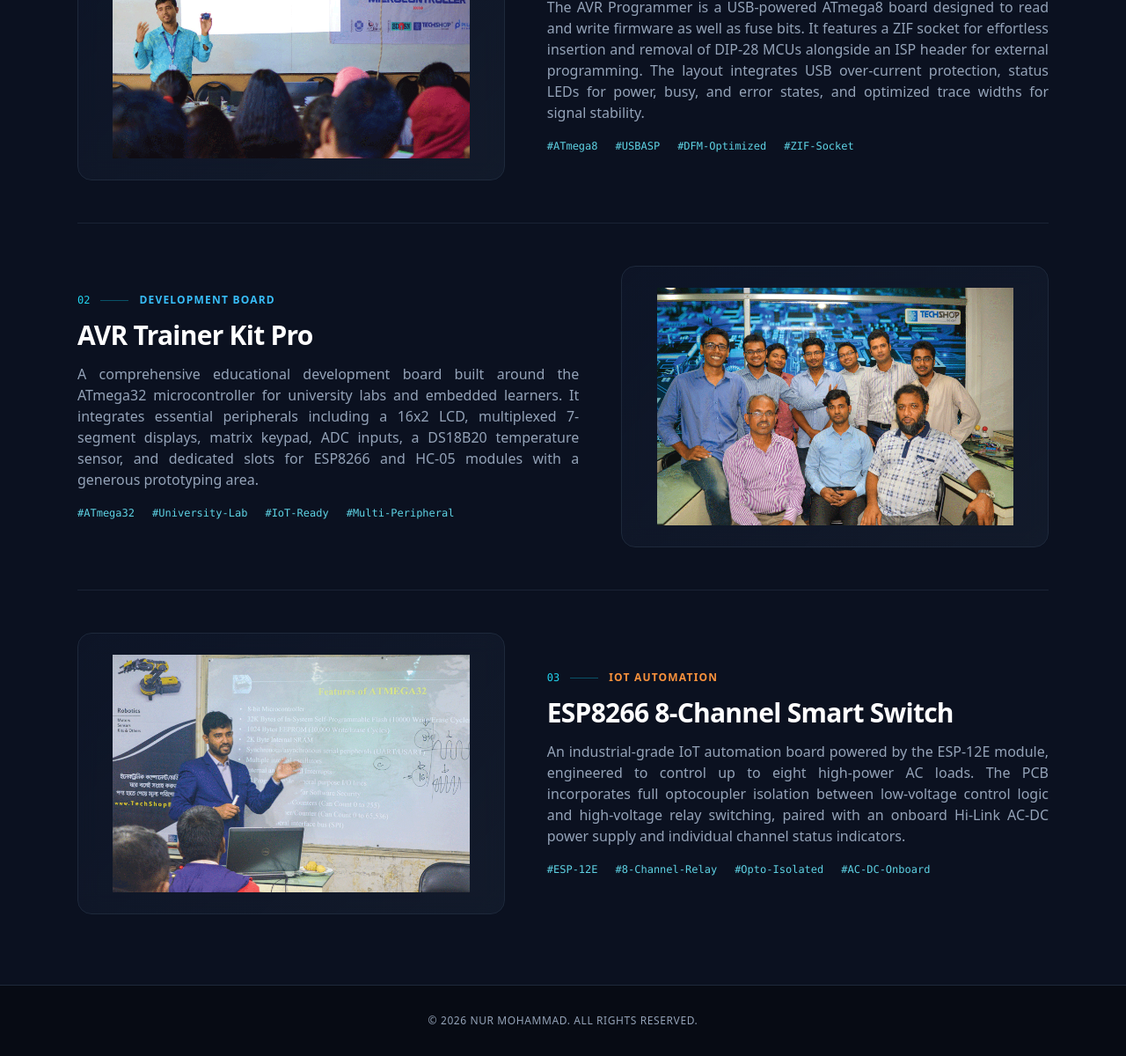
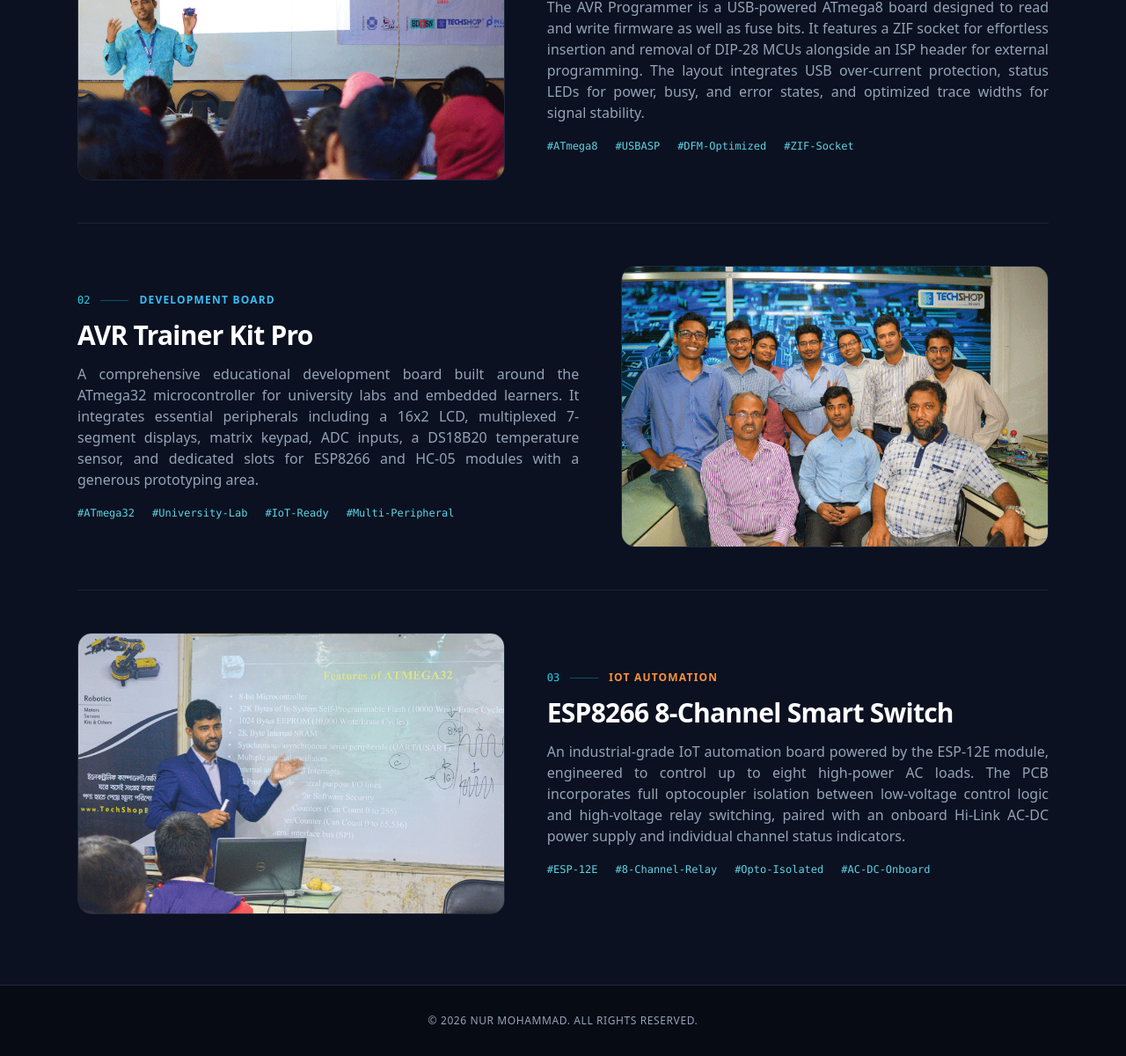
Before and after one commit to nur6078/Portfolio, a plain HTML site: page project.html in a window 1280 px wide. Shown: the part 403-1603 px from the top of the page at 88% size. Drawn offline with nearby package versions, Linux system fonts and the light colour scheme.

Commit message:
Update project.html

```diff
--- a/project.html
+++ b/project.html
@@ -28,7 +28,7 @@
             <nav class="hidden md:flex space-x-6 text-xs font-semibold uppercase tracking-wider text-slate-400">
                 <a href="index.html#home" class="hover:text-cyan-400 transition">1. Home</a>
                 <a href="hardware.html" class="text-cyan-400 font-bold border-b-2 border-cyan-500 pb-5 -mb-5 transition">2. PCB & Hardware</a>
-                <a href="index.html#projects" class="hover:text-cyan-400 transition">3. Projects</a>
+                <a href="project.html" class="hover:text-cyan-400 transition">3. Projects</a>
                 <a href="training.html" class="hover:text-cyan-400 transition">4. Training & Workshops</a>
                 <a href="index.html#contact" class="hover:text-cyan-400 transition">Contact</a>
             </nav>
@@ -52,11 +52,11 @@
 
             <!-- Project 1: Image Left, Text Right -->
             <section class="flex flex-col md:flex-row items-center gap-8 md:gap-12 group">
-                <!-- Image Showcase -->
+                <!-- Image Showcase (Full Fill, No Inner Corner Gap) -->
                 <div class="w-full md:w-[46%] relative">
                     <div class="absolute -inset-2 bg-gradient-to-r from-cyan-500/10 to-emerald-500/10 rounded-2xl blur-xl opacity-0 group-hover:opacity-100 transition duration-700"></div>
-                    <div class="relative glass-card border border-slate-800 rounded-2xl p-4 md:p-6 flex items-center justify-center h-64 md:h-80 overflow-hidden glow-hover transition">
-                        <img src="seminar-photo-1.png" alt="AVR Programmer ZIF" class="w-full h-full object-contain group-hover:scale-105 transition-transform duration-700 ease-out">
+                    <div class="relative glass-card border border-slate-800 rounded-2xl flex items-center justify-center h-64 md:h-80 overflow-hidden glow-hover transition">
+                        <img src="seminar-photo-1.png" alt="AVR Programmer ZIF" class="w-full h-full object-cover group-hover:scale-105 transition-transform duration-700 ease-out">
                     </div>
                 </div>
 
@@ -116,11 +116,11 @@
                     </div>
                 </div>
 
-                <!-- Image Showcase -->
+                <!-- Image Showcase (Full Fill, No Inner Corner Gap) -->
                 <div class="w-full md:w-[46%] relative">
                     <div class="absolute -inset-2 bg-gradient-to-r from-sky-500/10 to-cyan-500/10 rounded-2xl blur-xl opacity-0 group-hover:opacity-100 transition duration-700"></div>
-                    <div class="relative glass-card border border-slate-800 rounded-2xl p-4 md:p-6 flex items-center justify-center h-64 md:h-80 overflow-hidden glow-hover transition">
-                        <img src="Batch-L64.png" alt="AVR Trainer Kit Pro" class="w-full h-full object-contain group-hover:scale-105 transition-transform duration-700 ease-out">
+                    <div class="relative glass-card border border-slate-800 rounded-2xl flex items-center justify-center h-64 md:h-80 overflow-hidden glow-hover transition">
+                        <img src="Batch-L64.png" alt="AVR Trainer Kit Pro" class="w-full h-full object-cover group-hover:scale-105 transition-transform duration-700 ease-out">
                     </div>
                 </div>
             </section>
@@ -130,11 +130,11 @@
 
             <!-- Project 3: Image Left, Text Right -->
             <section class="flex flex-col md:flex-row items-center gap-8 md:gap-12 group">
-                <!-- Image Showcase -->
+                <!-- Image Showcase (Full Fill, No Inner Corner Gap) -->
                 <div class="w-full md:w-[46%] relative">
                     <div class="absolute -inset-2 bg-gradient-to-r from-orange-500/10 to-cyan-500/10 rounded-2xl blur-xl opacity-0 group-hover:opacity-100 transition duration-700"></div>
-                    <div class="relative glass-card border border-slate-800 rounded-2xl p-4 md:p-6 flex items-center justify-center h-64 md:h-80 overflow-hidden glow-hover transition">
-                        <img src="Batch-L66.png" alt="ESP8266 8-Channel IoT Smart Switch" class="w-full h-full object-contain group-hover:scale-105 transition-transform duration-700 ease-out">
+                    <div class="relative glass-card border border-slate-800 rounded-2xl flex items-center justify-center h-64 md:h-80 overflow-hidden glow-hover transition">
+                        <img src="Batch-L66.png" alt="ESP8266 8-Channel IoT Smart Switch" class="w-full h-full object-cover group-hover:scale-105 transition-transform duration-700 ease-out">
                     </div>
                 </div>
 
```
